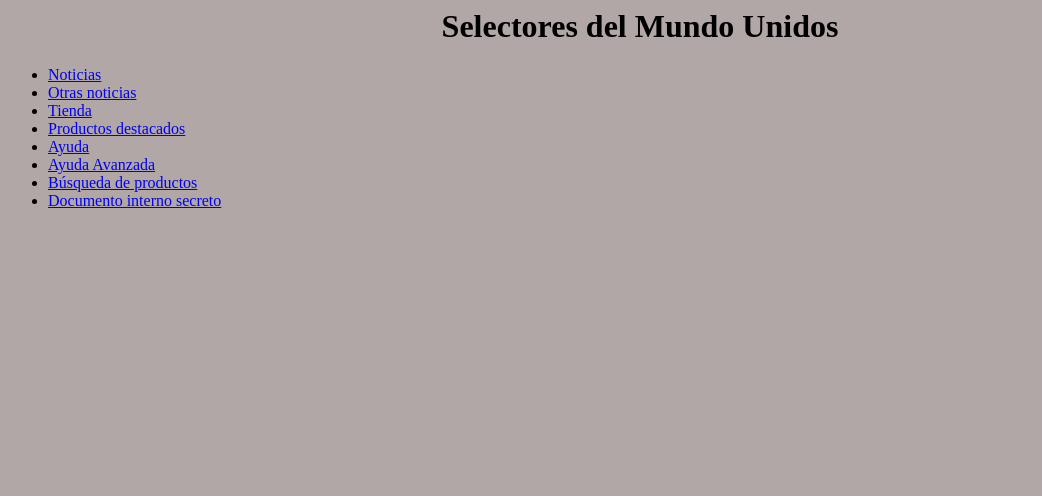
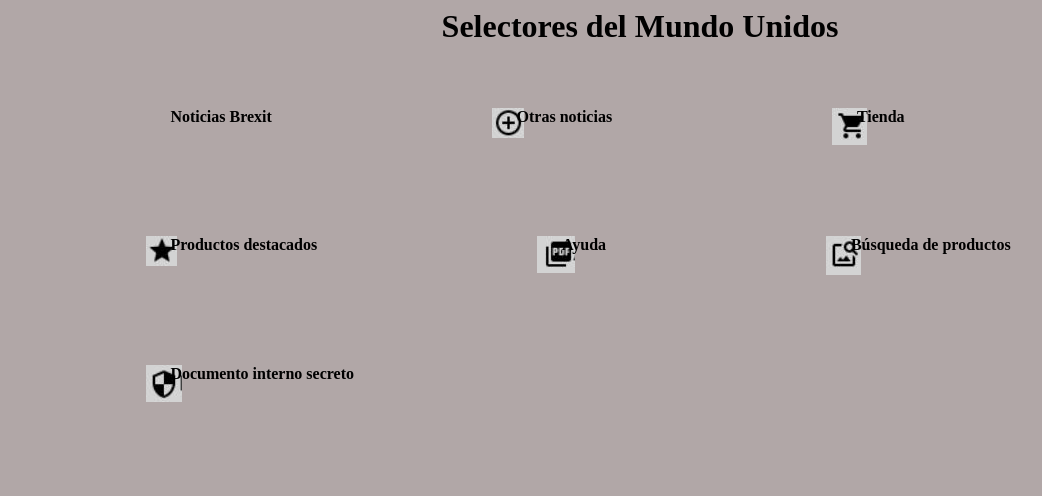
Before and after one commit to AnaHoneko/DIWEB, a plain HTML site: page Tema2/Actividad1/Actividad1.html in a window 1280 px wide. Shown: the whole page, without its empty margins (0-1042 px from the left). Drawn offline with Linux system fonts and the light colour scheme.

Commit message:
Ejercicio 1 Tema2

```diff
--- a/Tema2/Actividad1/Actividad1.html
+++ b/Tema2/Actividad1/Actividad1.html
@@ -7,9 +7,6 @@
 
         <link href="estilos.css" rel="stylesheet">
 
-        <style>
-            @import "estilo_ejercicio_02.css";
-        </style>
 
     </head>
     <body>
@@ -25,7 +22,7 @@
                     <li class="navegacion"><a href="tienda.html" lang="es-ES" rel="tag">Tienda</a></li>
                     <li class="navegacion"><a href="tienda.html?destacados=True" lang="es-ES" rel="bookmark">Productos destacados</a></li>
                     <li class="navegacion"><a href="ayuda.pdf" lang="es-ES" rel="help">Ayuda</a></li>
-                    <li class="navegacion"><a href="ayuda.pdf" lang="es-ES">Ayuda Avanzada</a></li>
+                    <li class="navegacion"><a href="ayuda.pdf" lang="es-ES" rel="help">Ayuda avanzada</a></li>
                     <li class="navegacion"><a href="busqueda.html" lang="es-ES" rel="search">Búsqueda de productos</a></li>
                     <li class="navegacion"><a href="GoogleNoEntres.doc" lang="en-AU" rel="nofollow">Documento interno secreto</a></li>
                 </ul>
--- a/Tema2/Actividad1/estilos.css
+++ b/Tema2/Actividad1/estilos.css
@@ -1,3 +1,5 @@
+
+
 body{
     background-color: rgb(177, 167, 167);
 }
@@ -5,4 +7,63 @@ body{
 
 h1 {
     text-align: center;
+    margin-bottom: 5%;
 }
+
+a{
+    color: black;
+    text-decoration-line: none;
+    text-decoration: none;
+    font-weight: bold;
+}
+
+li{
+    list-style-type: none;
+}
+
+.navegacion {
+    float: left;
+    padding: 9% 2%;
+    padding-top: 0;
+    margin: 0% 8%;
+}
+
+li:nth-child(1):after {
+    content: ' Brexit';
+    font-weight: bold;
+  }
+
+li:nth-child(2) {
+    background-image: url(./1.JPG);
+    background-repeat: no-repeat;
+}
+
+
+li:nth-child(3) {
+    background-image: url(./2.JPG);
+    background-repeat: no-repeat;
+}
+
+li:nth-child(4) {
+    background-image: url(./3.JPG);
+    background-repeat: no-repeat;
+}
+
+li:nth-child(5) {
+    background-image: url(./4.JPG);
+    background-repeat: no-repeat;
+}
+
+li:nth-child(6) {
+    display: none;
+}
+
+li:nth-child(7) {
+    background-image: url(./5.JPG);
+    background-repeat: no-repeat;
+}
+
+li:nth-child(8) {
+    background-image: url(./6.JPG);
+    background-repeat: no-repeat;
+}
```
Also changed, not shown: Tema2/Actividad1/1.JPG (added), Tema2/Actividad1/2.JPG (added), Tema2/Actividad1/3.JPG (added), Tema2/Actividad1/4.JPG (added), Tema2/Actividad1/5.JPG (added), Tema2/Actividad1/6.JPG (added).
